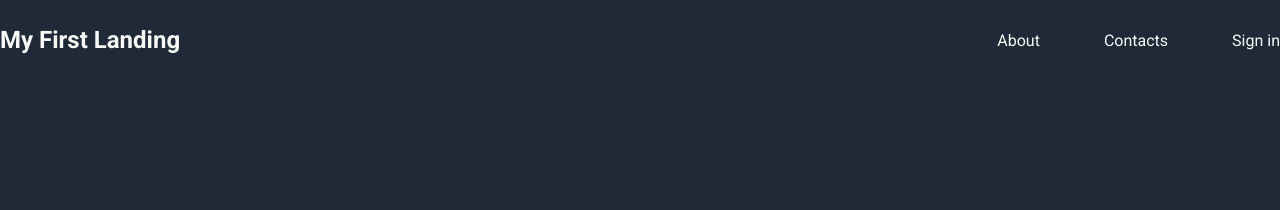
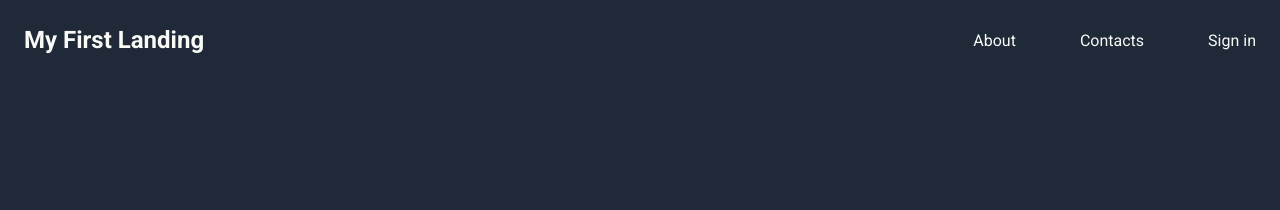
Before and after one commit to oibasqada/first-landing, a plain HTML site: page index.html in a window 1280 px wide. Shown: the top 210 px of the page. Drawn offline with Linux system fonts and the light colour scheme.

Commit message:
Forgot to add padding to the header Did it, so now it looks more aestethic

```diff
--- a/styles.css
+++ b/styles.css
@@ -21,7 +21,7 @@ and nest one more container between items and parent div.  */
     color: #f9faf8;
     height: 80px;
     max-width: 80rem;
-    padding: 16px 0;
+    padding: 16px 1.5rem;
     margin-left: auto;
     margin-right: auto;
     display: flex;
```
